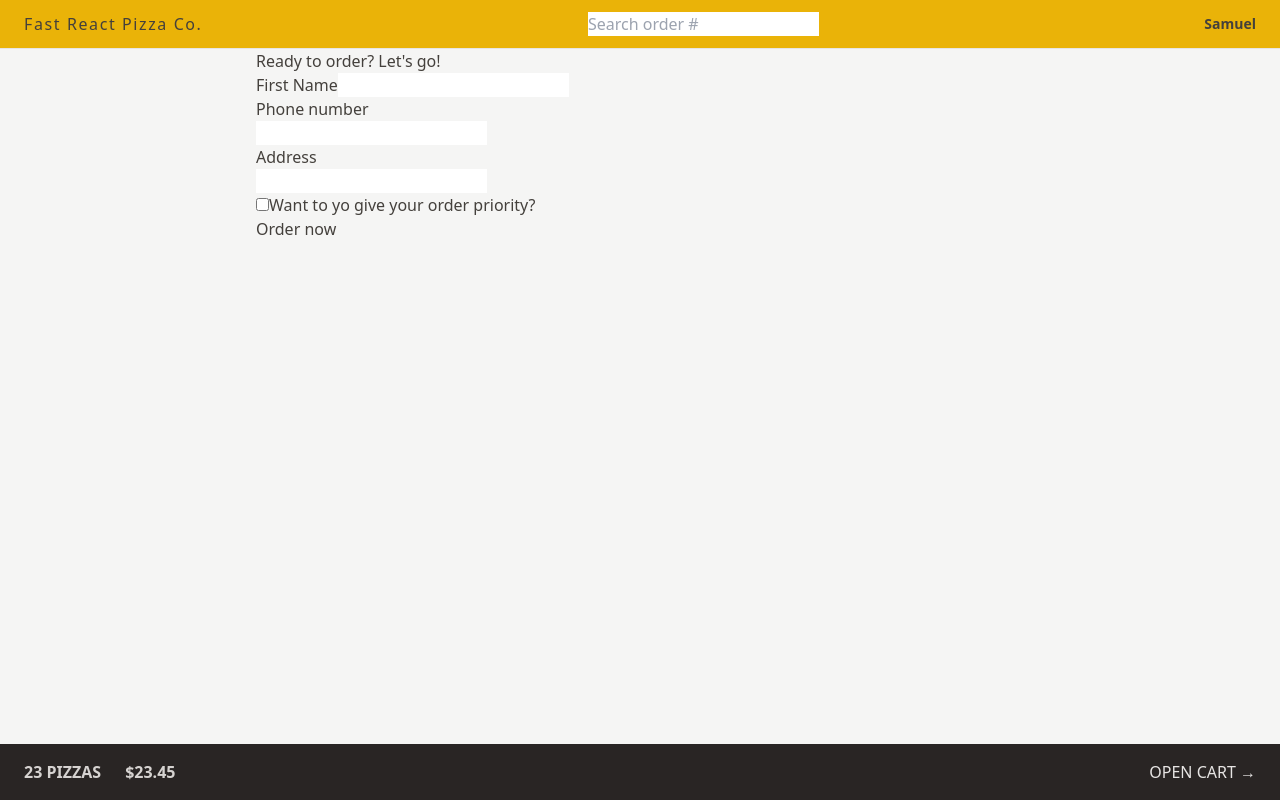
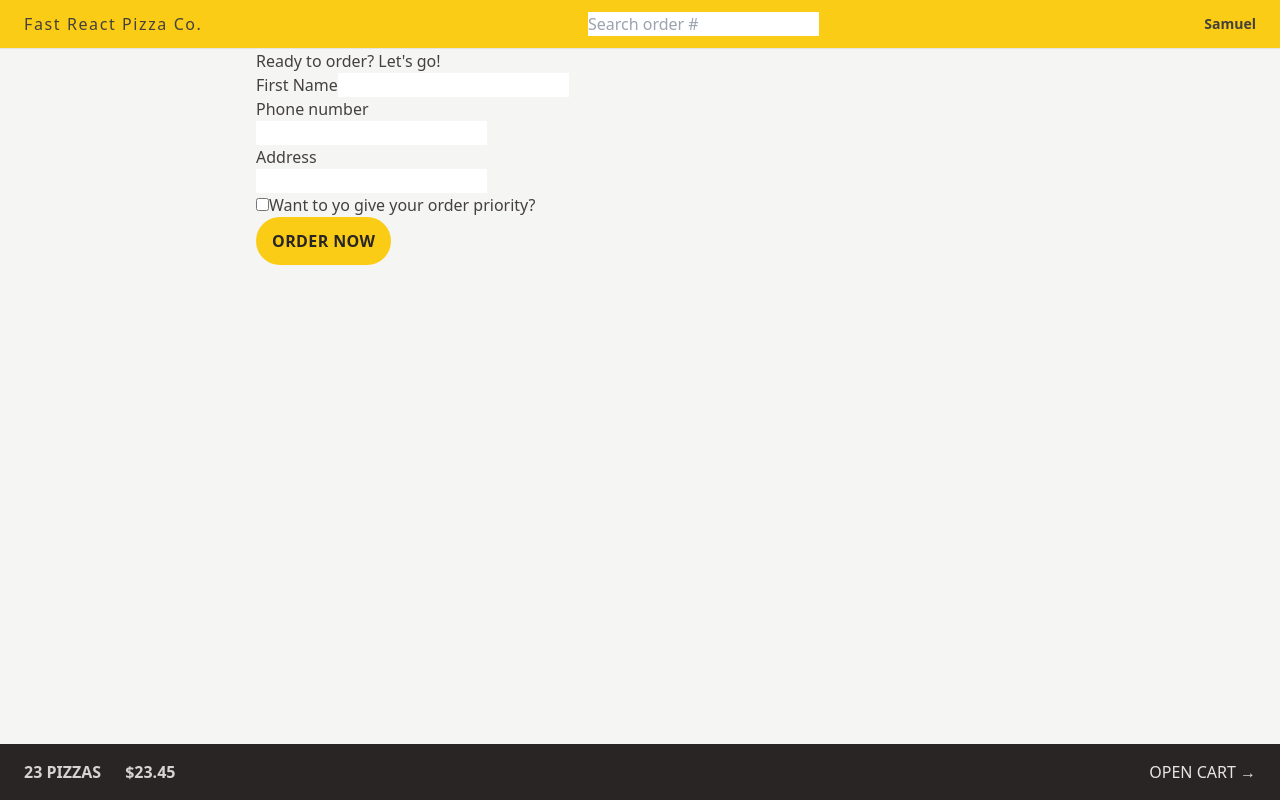
Before and after one commit to Samuel-Toriola/fast-pizza-app, a React (Vite) app: page /order/new in a window 1280 px wide. Built offline with nearby package versions, Linux system fonts and the light colour scheme.

Commit message:
Adding tailwind

```diff
--- a/src/features/cart/Cart.jsx
+++ b/src/features/cart/Cart.jsx
@@ -29,7 +29,7 @@
 
   return (
     <div>
-      <Link to="/menu">&larr; Back to menu</Link>
+      <Link to="/menu" className='text-sm text-blue-500 hover:text-blue-600 hover:underline'>&larr; Back to menu</Link>
 
       <h2>Your cart, %NAME%</h2>
 
--- a/src/features/order/CreateOrder.jsx
+++ b/src/features/order/CreateOrder.jsx
@@ -80,7 +80,7 @@
 
         <div>
           <input type="hidden" name="cart" value={JSON.stringify(cart)} />
-          <button disabled={isSubmitting}>
+          <button disabled={isSubmitting} className="bg-yellow-400 uppercase font-semibold text-stone-800 py-3 px-4 inline-block tracking-wide rounded-full">
             {" "}
             {isSubmitting ? "Placing Order" : "Order now"}
           </button>
--- a/src/ui/Header.jsx
+++ b/src/ui/Header.jsx
@@ -4,7 +4,7 @@
 
 function Header() {
   return (
-    <header className="border-b border-stone-200 bg-yellow-500 px-4 py-3  sm:px-6 flex items-center justify-between">
+    <header className="border-b border-stone-200 bg-yellow-400 px-4 py-3  sm:px-6 flex items-center justify-between">
       <Link to="/" className="tracking-widest">
         Fast React Pizza Co.
       </Link>
```
